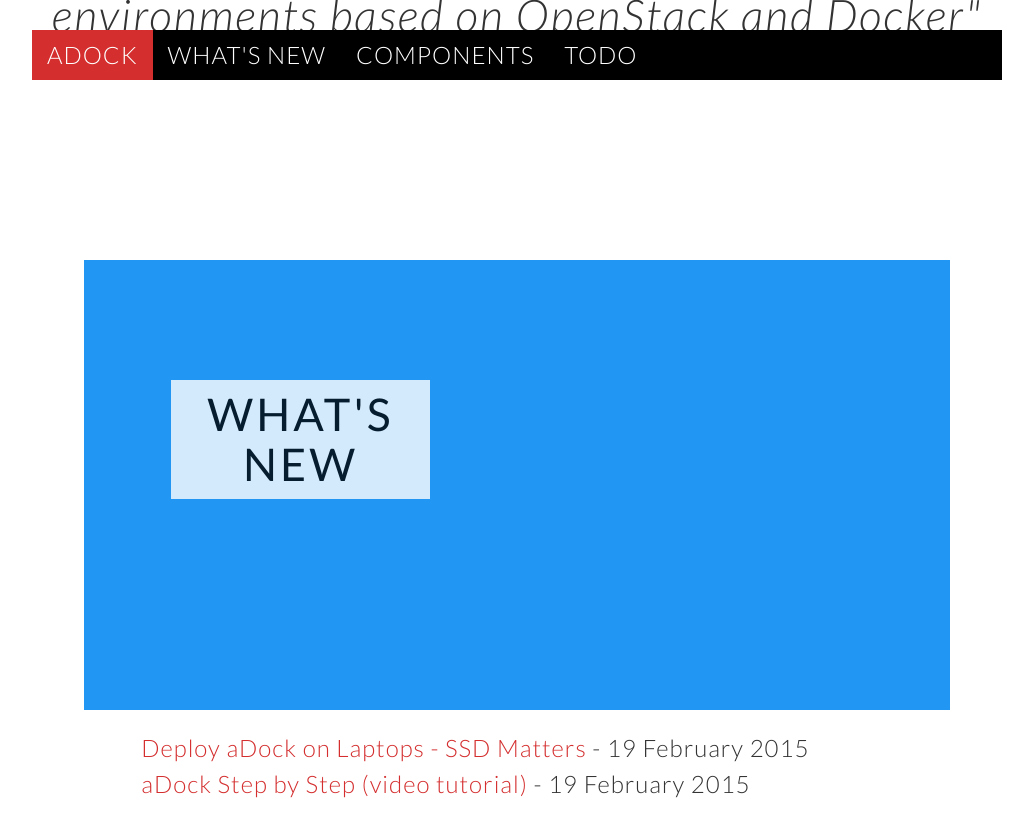
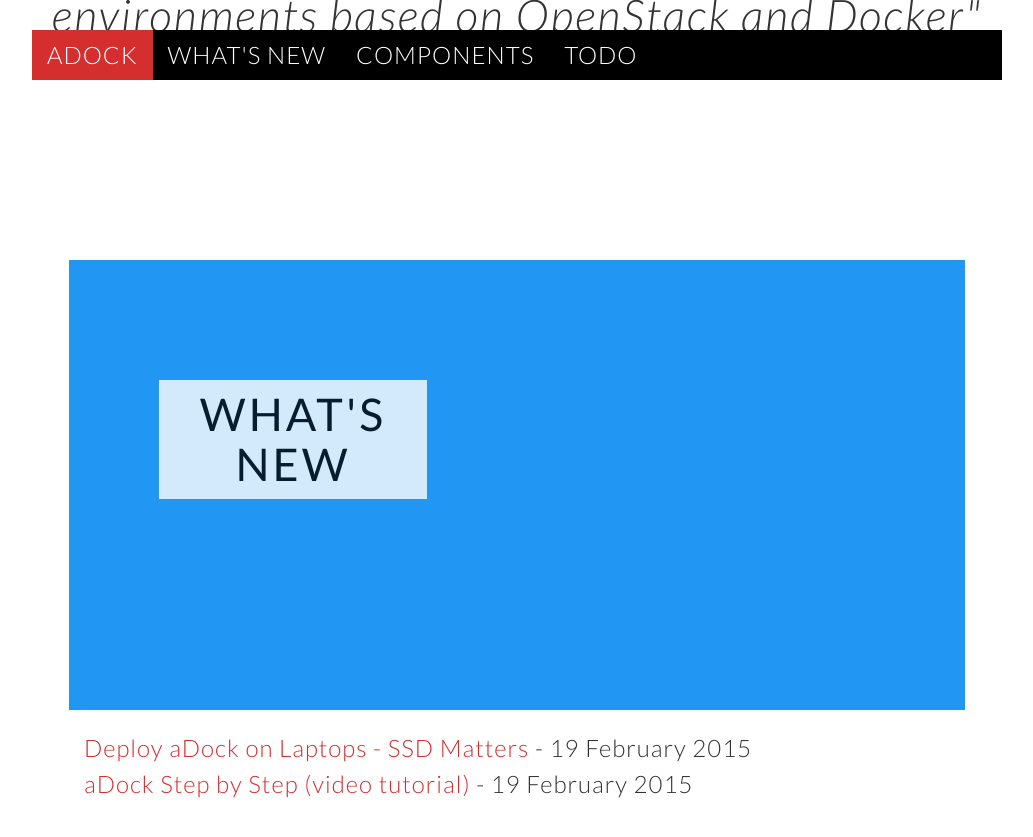
Before and after one commit to affear/adock, a Jekyll site: the page built from index.html, in a window 1280 px wide and 900 px high, scrolled down 474 px. Shown: the top 837 px of the window, without its empty margins (123-1156 px from the left). Built offline with Jekyll 4.4.1, drawn with Linux system fonts in a browser that asks for light colours; nearby versions of some CDN libraries.

Commit message:
removed padding-left on list

```diff
--- a/_sass/_base.scss
+++ b/_sass/_base.scss
@@ -92,7 +92,6 @@ a {
 
 .section, .post {
 	max-width: $max-width;
-	margin: 0 auto;
 }
 
 .section-cover {
@@ -103,8 +102,10 @@ a {
 
 .section-text {
 	width: 100%;
-	padding: 0 2%;
 	min-height: 50vh;
+	ul {
+		padding-left: 0;
+	}
 }
 
 .section-title {
```
